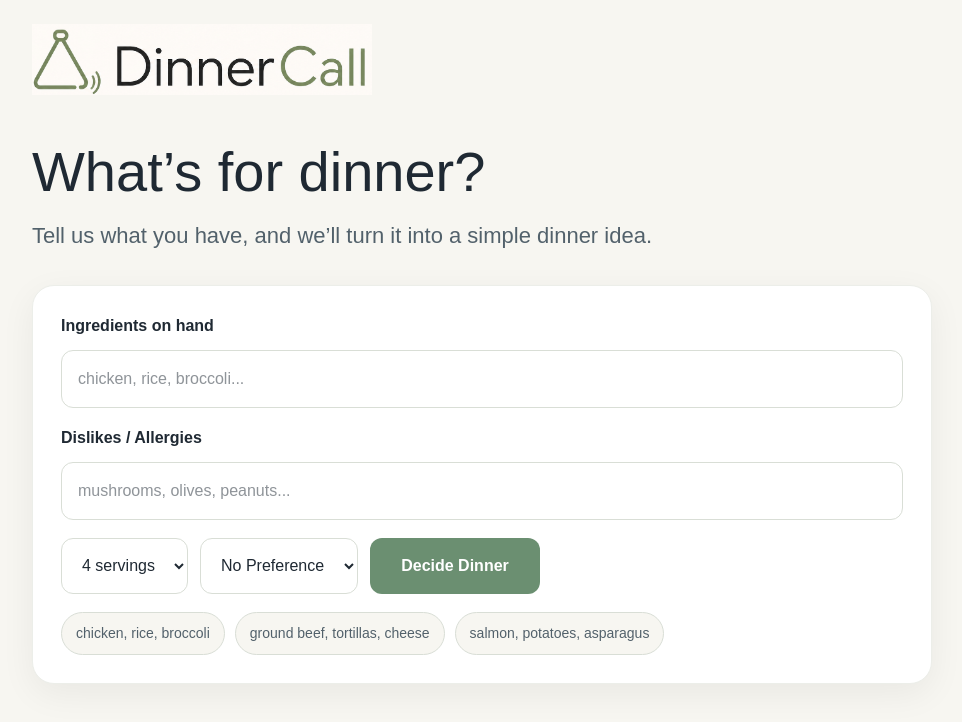
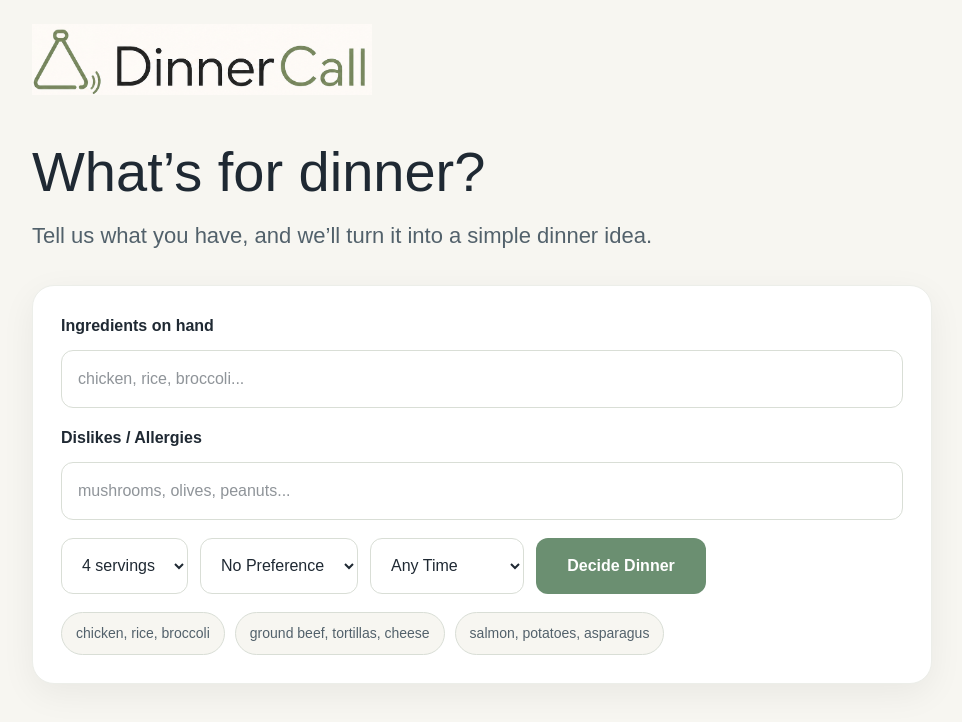
Before and after one commit to taskwrenchai/dinnercall, a Next.js app: page / in a window 1280 px wide. Shown: the top 722 px of the page, without its empty margins (158-1120 px from the left). Built offline with nearby package versions, Linux system fonts and the light colour scheme.

Commit message:
Added max time

```diff
--- a/src/app/api/recipe/route.ts
+++ b/src/app/api/recipe/route.ts
@@ -7,7 +7,7 @@ const client = new OpenAI({
 
 export async function POST(req: Request) {
   try {
-const { ingredients, servings, mealPreference, avoidIngredients
+const { ingredients, servings, mealPreference, avoidIngredients, maxTime
  } = await req.json();
 
     if (!ingredients || !ingredients.trim()) {
@@ -27,6 +27,8 @@ Make the recipe for ${servings || "4"} servings.
 Meal preference: ${mealPreference || "No Preference"}.
 
 Avoid these ingredients: ${avoidIngredients || "None"}.
+
+Maximum cook time: ${maxTime || "No Preference"}.
 
 The recipe should feel like advice from a smart home cook, not a generic AI.
 
--- a/src/app/page.tsx
+++ b/src/app/page.tsx
@@ -19,6 +19,7 @@ export default function Home() {
   const [error, setError] = useState("");
   const [loading, setLoading] = useState(false);
   const [copied, setCopied] = useState(false);
+  const [maxTime, setMaxTime] = useState("No Preference");
 
   useEffect(() => {
     const saved = localStorage.getItem("dinnercall_saved_recipes");
@@ -74,6 +75,8 @@ ${recipe.steps.map((step, index) => `${index + 1}. ${step}`).join("\n")}`;
           servings,
           mealPreference,
           avoidIngredients,
+          maxTime,
+
         }),
       });
 
@@ -153,6 +156,7 @@ ${recipe.steps.map((step, index) => `${index + 1}. ${step}`).join("\n")}`;
             onKeyDown={(e) => {
               if (e.key === "Enter" && !loading) handleClick();
             }}
+
             style={{
               width: "100%",
               boxSizing: "border-box",
@@ -216,11 +220,28 @@ ${recipe.steps.map((step, index) => `${index + 1}. ${step}`).join("\n")}`;
               <option value="Comfort Food">Comfort Food</option>
               <option value="Clean Eating">Clean Eating</option>
               <option value="High Protein">High Protein</option>
-              <option value="Kid Friendly">Kid Friendly</option>
               <option value="Carnivore">Carnivore</option>
               <option value="Vegetarian">Vegetarian</option>
               <option value="Vegan">Vegan</option>
             </select>
+
+<select
+  value={maxTime}
+  onChange={(e) => setMaxTime(e.target.value)}
+  style={{
+    padding: "16px",
+    borderRadius: "12px",
+    border: "1px solid #D9DED6",
+    fontSize: "16px",
+    background: "#FFFFFF",
+  }}
+>
+  <option value="No Preference">Any Time</option>
+  <option value="15 minutes or less">15 min or less</option>
+  <option value="30 minutes or less">30 min or less</option>
+  <option value="45 minutes or less">45 min or less</option>
+  <option value="60 minutes or less">60 min or less</option>
+</select>
 
             <button
               onClick={handleClick}
```
